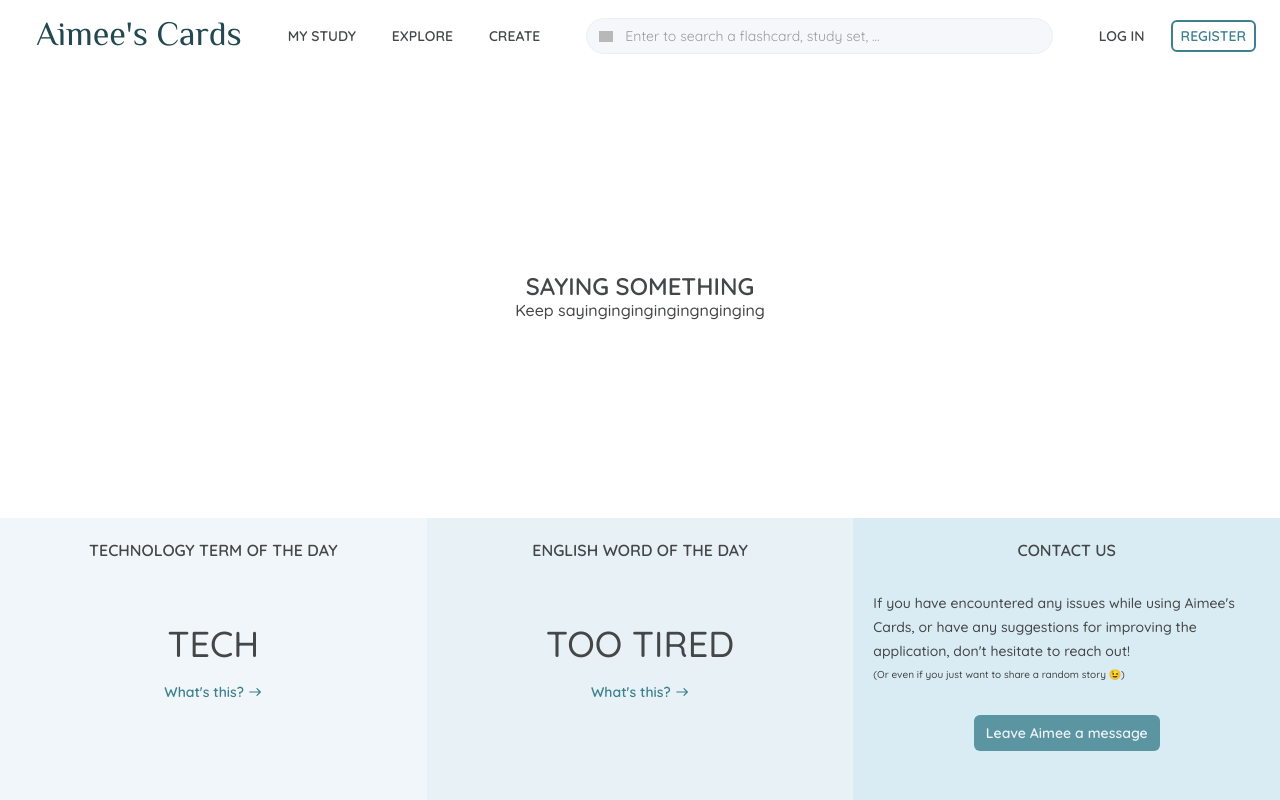
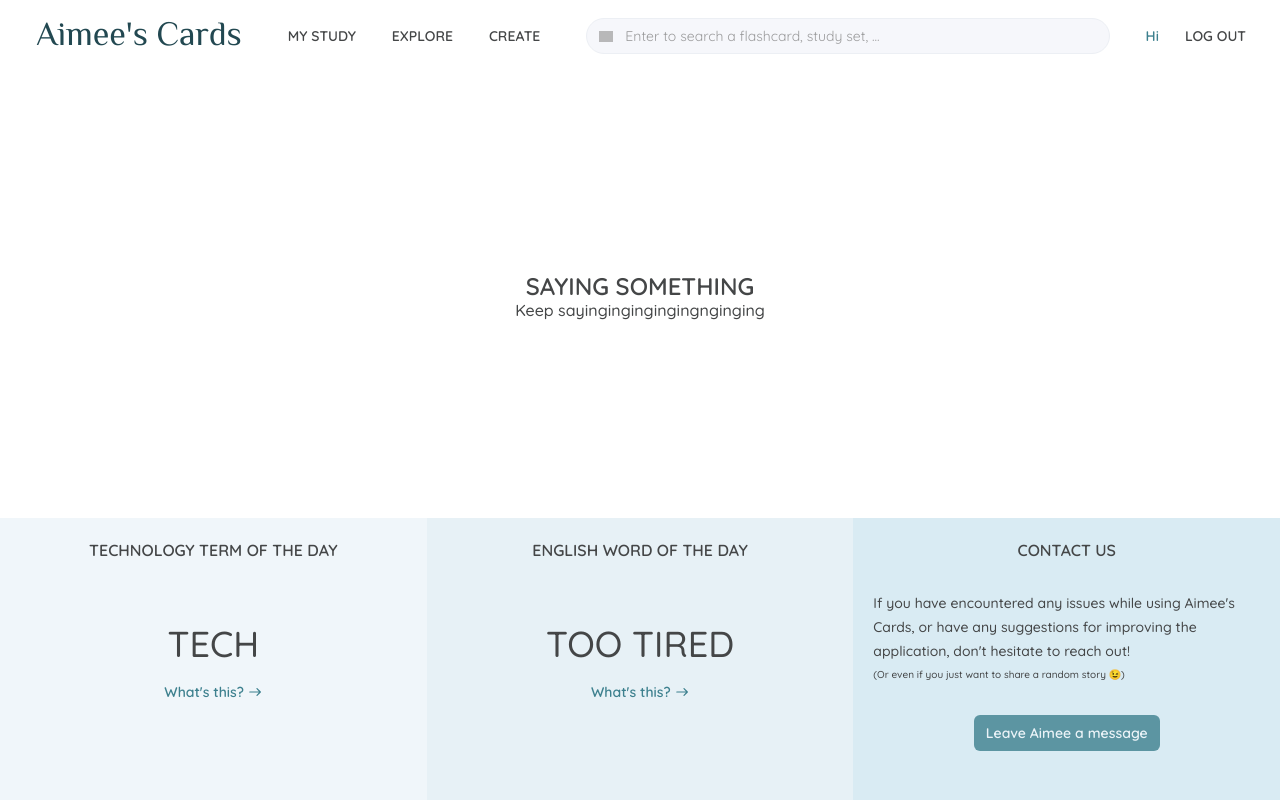
Before and after one commit to AimeeHa/Flashcards, a React (Vite) app in the folder flashcard-react/: page / in a window 1280 px wide. Built offline with nearby package versions, Linux system fonts and the light colour scheme; no server answers; grey boxes are pictures that could not be loaded.

Commit message:
added logout view, check authentication not fully done

```diff
--- a/flashcard-react/src/Navbar.tsx
+++ b/flashcard-react/src/Navbar.tsx
@@ -1,29 +1,47 @@
 import './Navbar.css';
 import { useEffect, useState } from 'react';
 import { LuMenu } from 'react-icons/lu';
+import { useNavigate } from 'react-router-dom';
 
 function Navbar() {
+  const navigate = useNavigate();
   const [showMenu, setShowMenu] = useState(false);
   const [menuClicked, setMenuClicked] = useState(false);
-
-  const userId = localStorage.getItem('userID');
+  const [userName, setUserName] = useState('');
 
   const checkLogin = async () => {
-    const response = await fetch('http://localhost:8000/getuserinfo/');
-    console.log(response);
+    const response = await fetch('http://localhost:8000/getuserinfo/', {
+      method: 'GET',
+      credentials: 'include',
+    });
+    setUserName((await response.json()).name);
   };
 
   useEffect(() => {
     checkLogin();
   }, []);
 
+  const handleLogout = async () => {
+    const response = await fetch('http://localhost:8000/logout/', {
+      method: 'POST',
+      credentials: 'include',
+    });
+    if (response.status === 200) {
+      console.log('Successfully logged out!');
+      setUserName('');
+      navigate('/');
+    }
+  };
+
   // TODO: Check if user is authenticated
   const loginRegister =
-    userId != null ? (
+    userName != null ? (
       <>
-        <li className="greeting-logged-in">Hi User</li>
+        <li className="greeting-logged-in">Hi {userName}</li>
         <li className="navButton">
-          <a className="white-button">LOG OUT</a>
+          <a className="white-button" onClick={handleLogout}>
+            LOG OUT
+          </a>
         </li>
       </>
     ) : (
@@ -80,23 +98,8 @@ function Navbar() {
             CREATE
           </a>
         </li>
+
         {loginRegister}
-        {/*
-        <li className="navButton">
-          <a className="white-button" href="/login">
-            LOG IN
-          </a>
-        </li>
-        <li className="navButton">
-          <a id="register" href="/register">
-            REGISTER
-          </a>
-        </li>
-        <li className="navButton">
-          <a className="white-button" onClick={checkAuthenticated}>
-            LOG OUT
-          </a>
-        </li> */}
       </ul>
 
       {/* NORMAL SCREEEN nav buttons */}
@@ -128,24 +131,6 @@ function Navbar() {
 
       <ul className={showMenu ? 'navbarRight small' : 'navbarRight'}>
         {loginRegister}
-        {/*
-        <li className="navButton">
-          <a className="white-button" href="/login">
-            LOG IN
-          </a>
-        </li>
-        <li className="navButton">
-          <a id="register" href="/register">
-            REGISTER
-          </a>
-        </li>
-
-        <li className="greeting-logged-in">Hi User</li>
-        <li className="navButton">
-          <a className="white-button" onClick={checkAuthenticated}>
-            LOG OUT
-          </a>
-        </li> */}
       </ul>
     </nav>
   );
```
Also changed, not shown: 2 other files (tests, documents, lock files or other folders).
